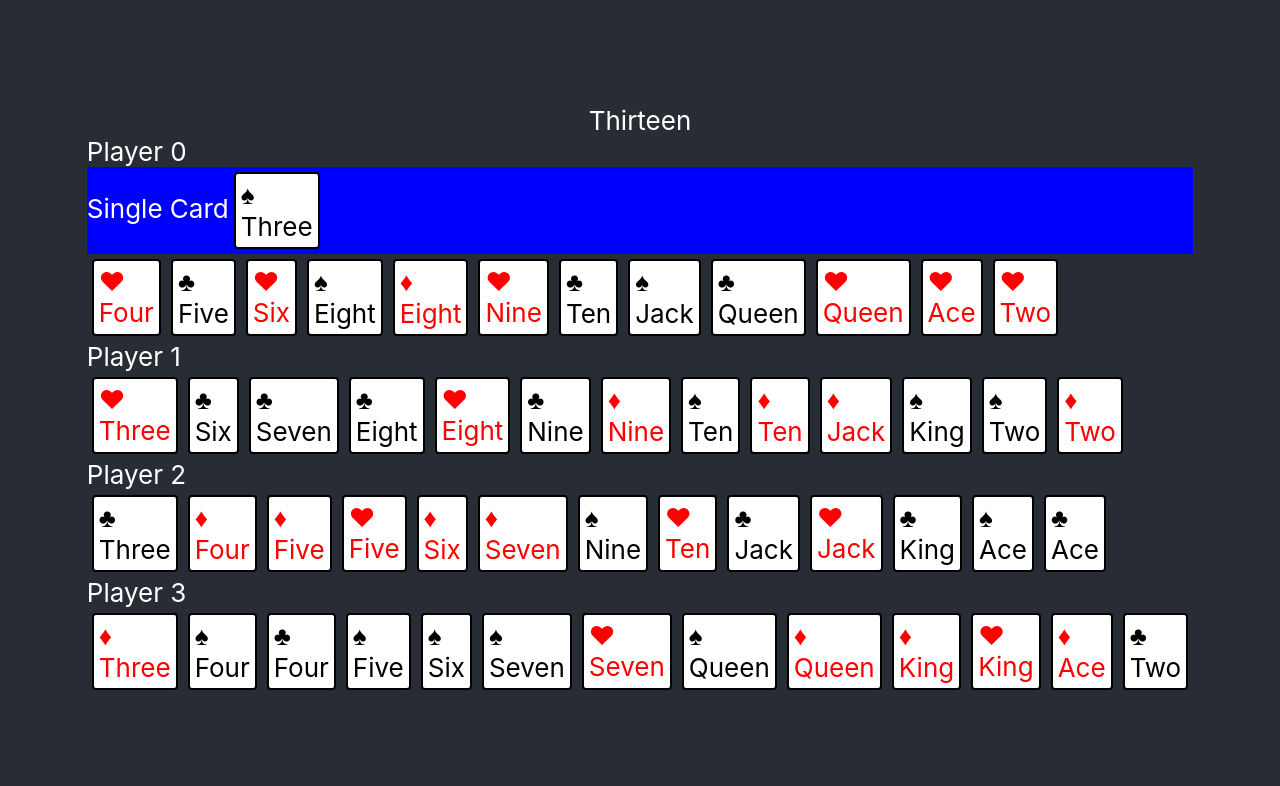
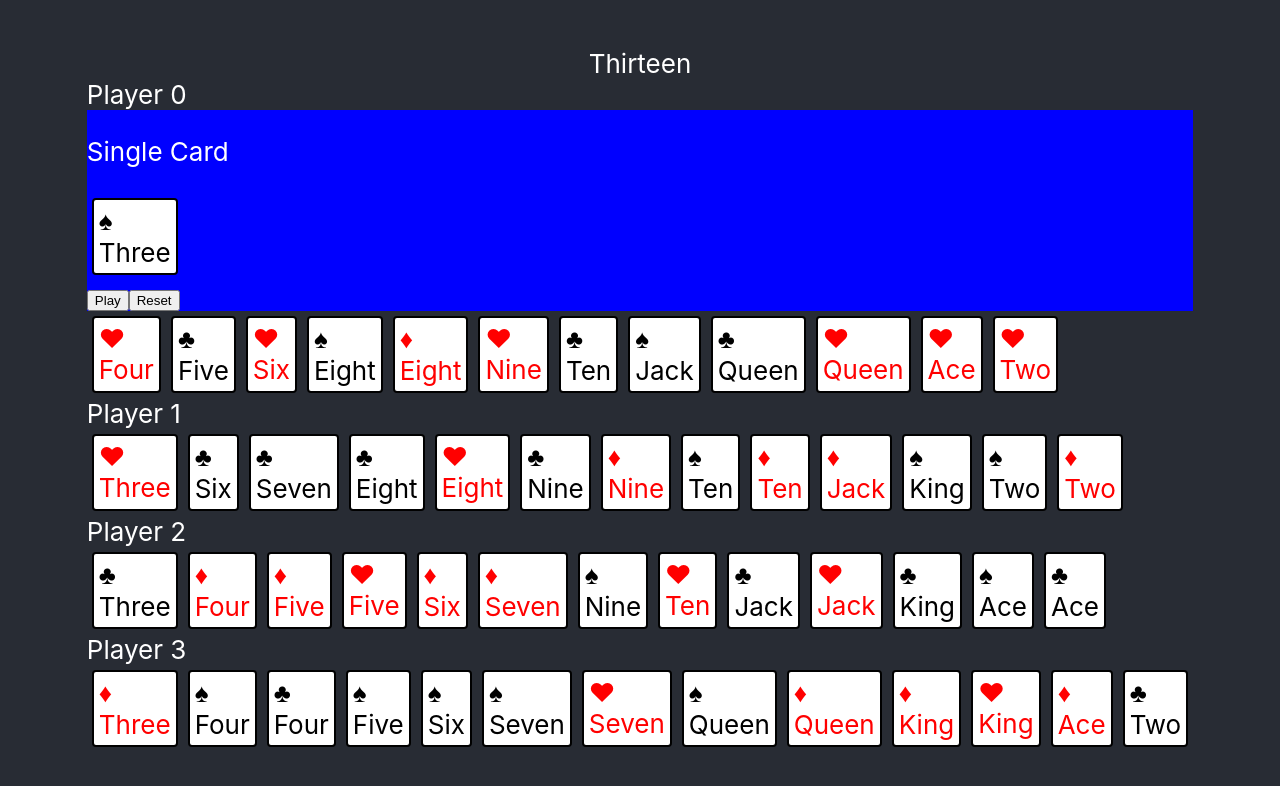
Before and after one commit to braydend/thirteen, a React (Create React App) app: page / in a window 1280 px wide. Both pictures are taken after a click on the element "card". Shown: the top 786 px of the page. Built offline with nearby package versions, Linux system fonts and the light colour scheme.

Commit message:
Add reset and play buttons to move

```diff
--- a/src/components/Move/index.tsx
+++ b/src/components/Move/index.tsx
@@ -6,13 +6,25 @@ import './move.css';
 export type Props = {
     move: MoveType;
     onCardClick: (card: CardType) => void;
+    onReset: (move: MoveType) => void;
+    onPlay: (move: MoveType) => void;
 };
 
-const Move: React.FC<Props> = ({ move: { cards, type }, onCardClick }) => (
-    <div aria-label="move" className="move">
-        {type && <p>{type}</p>}
-        {cards.map((card, index) => <Card key={`card-${index}`} onClick={() => onCardClick(card)} card={card} />)}
-    </div>
-);
+const Move: React.FC<Props> = ({ move, onCardClick, onReset, onPlay }) => {
+    const { cards, type } = move;
+
+    return(
+        <div aria-label="move" className="move">
+            {type && <p>{type}</p>}
+            <div className="cards">
+                {cards.map((card, index) => <Card key={`card-${index}`} onClick={() => onCardClick(card)} card={card} />)}
+            </div>
+            <div>
+                <button onClick={() => onPlay(move)}>Play</button>
+                <button onClick={() => onReset(move)}>Reset</button>
+            </div>
+        </div>
+    );
+};
 
 export default Move;
--- a/src/components/Move/move.css
+++ b/src/components/Move/move.css
@@ -1,4 +1,9 @@
 .move {
     display: flex;
+    flex-direction: column;
     background-color: blue;
 }
+
+.cards {
+    display: flex;
+}
--- a/src/components/Player/index.tsx
+++ b/src/components/Player/index.tsx
@@ -8,9 +8,10 @@ import { addCardsToMove, removeCardFromMove } from '../../utils/MoveUtils';
 export type Props = {
     name: string;
     hand: HandType;
+    onPlay: (move: MoveType) => void,
 };
 
-const Player: React.FC<Props> = ({ name, hand: initialHand }) => {
+const Player: React.FC<Props> = ({ name, hand: initialHand, onPlay }) => {
     const [hand, setHand] = useState<HandType>(initialHand);
     const [move, setMove] = useState<MoveType>({ cards: [] });
 
@@ -24,10 +25,29 @@ const Player: React.FC<Props> = ({ name, hand: initialHand }) => {
         setMove(removeCardFromMove(move, cardToMove));
     };
 
+    const resetMove = ({ cards }: MoveType) => {
+        setHand(addCardsToHand(hand, cards));
+        setMove({ cards: [] });
+    };
+
+    const playMove = (move: MoveType) => {
+        onPlay(move);
+        setMove({ cards: [] });
+    };
+
+    const hasMadeMove = move.cards.length !== 0;
+
     return (
         <div aria-label="player">
             {name}
-            <Move move={move} onCardClick={moveCardFromMoveToHand} />
+            {hasMadeMove && (
+                <Move
+                    move={move}
+                    onCardClick={moveCardFromMoveToHand}
+                    onReset={resetMove}
+                    onPlay={playMove}
+                />
+            )}
             <Hand hand={hand} onCardClick={moveCardFromHandToMove} />
         </div>
     );
```
Also changed, not shown: 2 other files (tests, documents, lock files or other folders).
